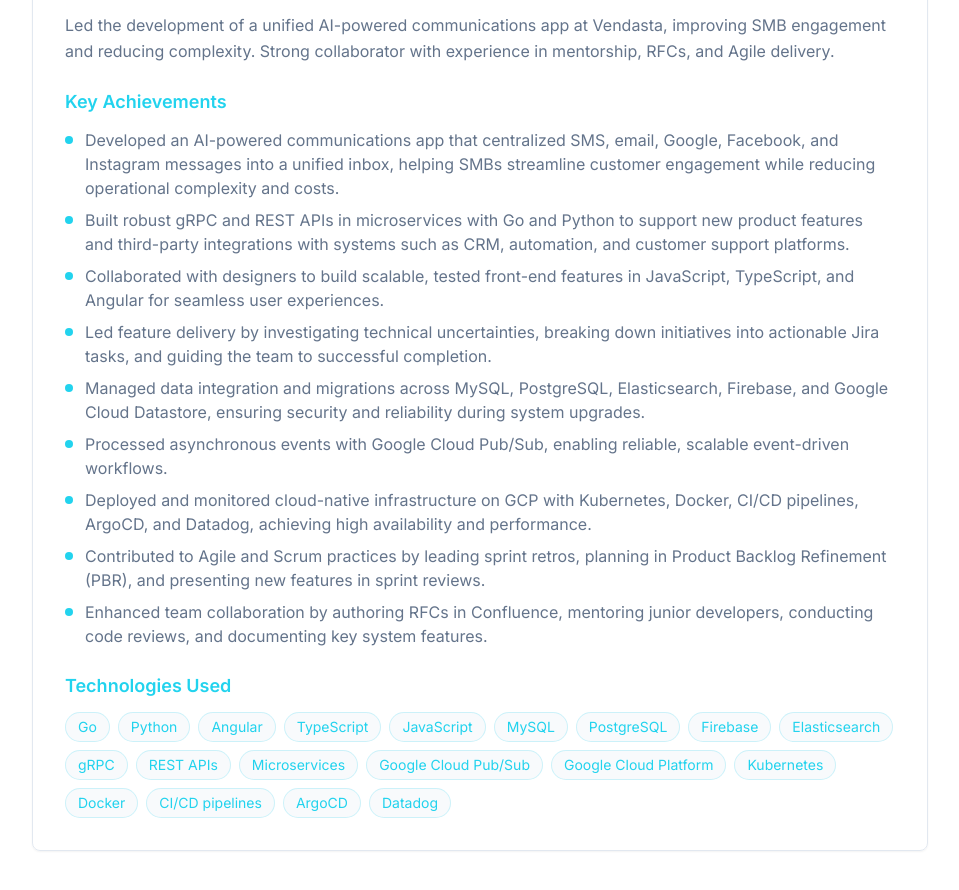
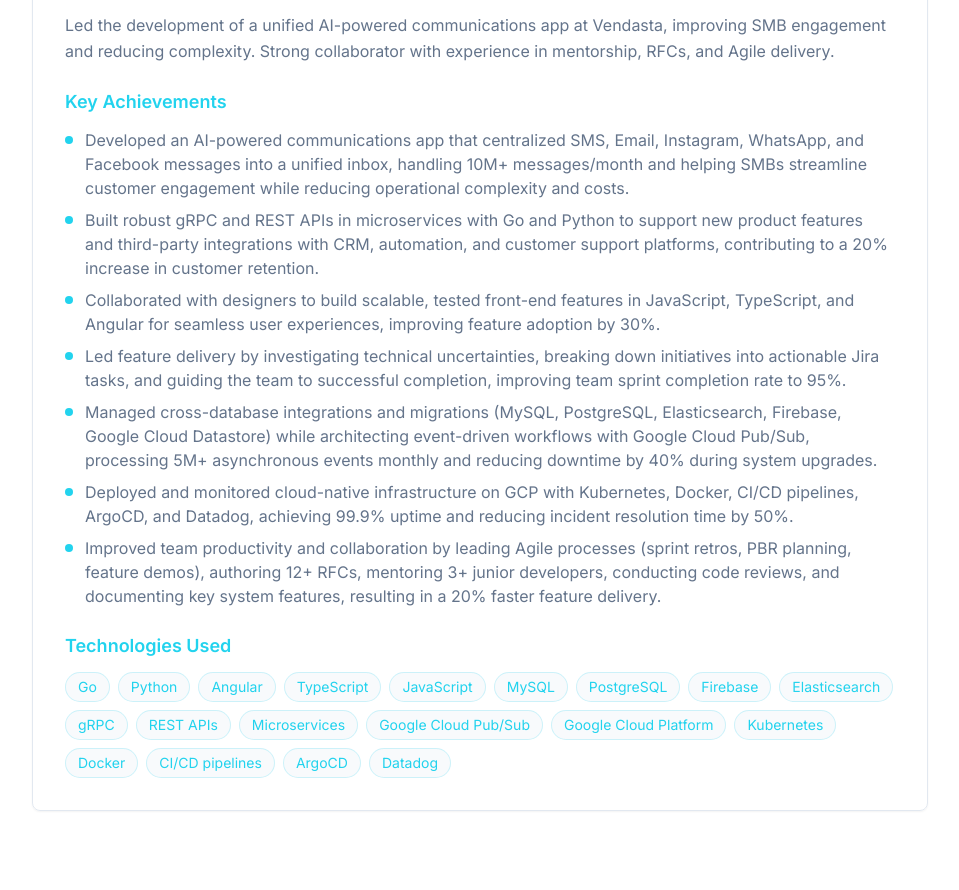
Before and after one commit to EvanHuang7/portfolio-app, a Next.js app: page / in a window 1280 px wide. Shown: the part 4040-4930 px from the top of the page, without its empty margins (160-1119 px from the left). Built offline with nearby package versions, Linux system fonts and the light colour scheme.

Commit message:
add impact with data in work experience points

```diff
--- a/components/Experience.tsx
+++ b/components/Experience.tsx
@@ -17,15 +17,13 @@
       description:
         "Led the development of a unified AI-powered communications app at Vendasta, improving SMB engagement and reducing complexity. Strong collaborator with experience in mentorship, RFCs, and Agile delivery.",
       achievements: [
-        "Developed an AI-powered communications app that centralized SMS, email, Google, Facebook, and Instagram messages into a unified inbox, helping SMBs streamline customer engagement while reducing operational complexity and costs.",
-        "Built robust gRPC and REST APIs in microservices with Go and Python to support new product features and third-party integrations with systems such as CRM, automation, and customer support platforms.",
-        "Collaborated with designers to build scalable, tested front-end features in JavaScript, TypeScript, and Angular for seamless user experiences.",
-        "Led feature delivery by investigating technical uncertainties, breaking down initiatives into actionable Jira tasks, and guiding the team to successful completion.",
-        "Managed data integration and migrations across MySQL, PostgreSQL, Elasticsearch, Firebase, and Google Cloud Datastore, ensuring security and reliability during system upgrades.",
-        "Processed asynchronous events with Google Cloud Pub/Sub, enabling reliable, scalable event-driven workflows.",
-        "Deployed and monitored cloud-native infrastructure on GCP with Kubernetes, Docker, CI/CD pipelines, ArgoCD, and Datadog, achieving high availability and performance.",
-        "Contributed to Agile and Scrum practices by leading sprint retros, planning in Product Backlog Refinement (PBR), and presenting new features in sprint reviews.",
-        "Enhanced team collaboration by authoring RFCs in Confluence, mentoring junior developers, conducting code reviews, and documenting key system features.",
+        "Developed an AI-powered communications app that centralized SMS, Email, Instagram, WhatsApp, and Facebook messages into a unified inbox, handling 10M+ messages/month and helping SMBs streamline customer engagement while reducing operational complexity and costs.",
+        "Built robust gRPC and REST APIs in microservices with Go and Python to support new product features and third-party integrations with CRM, automation, and customer support platforms, contributing to a 20% increase in customer retention.",
+        "Collaborated with designers to build scalable, tested front-end features in JavaScript, TypeScript, and Angular for seamless user experiences, improving feature adoption by 30%.",
+        "Led feature delivery by investigating technical uncertainties, breaking down initiatives into actionable Jira tasks, and guiding the team to successful completion, improving team sprint completion rate to 95%.",
+        "Managed cross-database integrations and migrations (MySQL, PostgreSQL, Elasticsearch, Firebase, Google Cloud Datastore) while architecting event-driven workflows with Google Cloud Pub/Sub, processing 5M+ asynchronous events monthly and reducing downtime by 40% during system upgrades.",
+        "Deployed and monitored cloud-native infrastructure on GCP with Kubernetes, Docker, CI/CD pipelines, ArgoCD, and Datadog, achieving 99.9% uptime and reducing incident resolution time by 50%.",
+        "Improved team productivity and collaboration by leading Agile processes (sprint retros, PBR planning, feature demos), authoring 12+ RFCs, mentoring 3+ junior developers, conducting code reviews, and documenting key system features, resulting in a 20% faster feature delivery.",
       ],
       technologies: [
         "Go",
```
